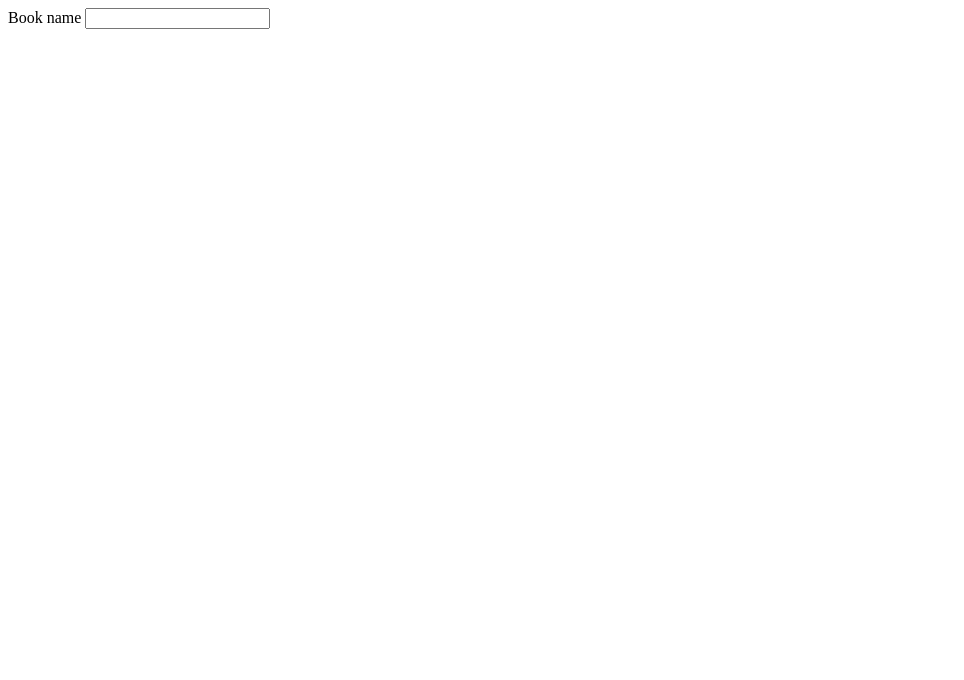
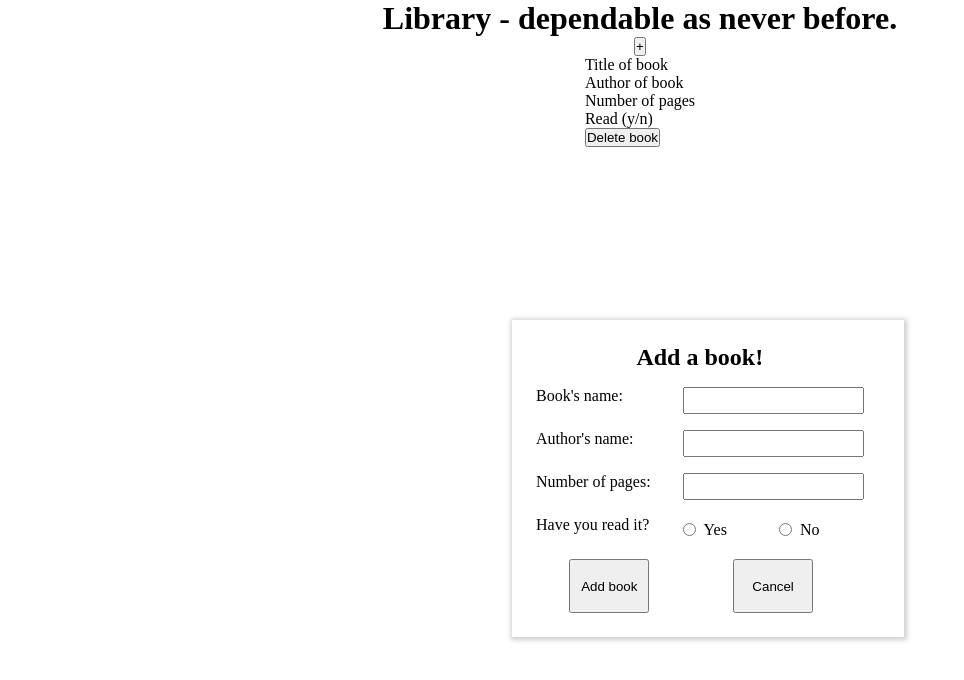
Before and after one commit to ktavean/Library, a plain HTML site: page index.html in a window 1280 px wide. Shown: the whole page, without its empty margins (0-964 px from the left). Drawn offline with Linux system fonts and the light colour scheme.

Commit message:
basic layout done

```diff
--- a/index.html
+++ b/index.html
@@ -7,9 +7,43 @@
         <title>Library</title>
     </head>
     <body>
-        <form id="bookForm">
-            <label for="bookName">Book name</label>
-            <input type="text" name="bookName" id="bookName">
-        </form>
+        <div id="container">
+            <header>
+                <h1>Library - dependable as never before.</h1>
+            </header>
+            <div id="content">
+                <div id="top-side">
+                    <button type="button" id="addBtn">+</button>
+                </div>
+                <form id="bookForm">
+                    <h2>Add a book!</h2>
+                    <label for="bookName">Book's name:</label>
+                    <input type="text" name="bookName" id="bookName">
+                    <label for="authorName">Author's name:</label>
+                    <input type="text" name="authorName" id="authorName">
+                    <label for="pages">Number of pages:</label>
+                    <input type="text" name="pages" id="pages">
+                    <label for="read">Have you read it?</label>
+                    <div id="radioRead">
+                        <input type="radio" name="read" id="read" value="yes"><label name="yes" for="read">Yes</label>
+                        <input type="radio" name="read" id="read" value="no"><label name="no" for="read">No</label>
+                    </div>
+                    <button type="button" id="submitBtn">Add book</button>
+                    <button type="button" id="cancelBtn">Cancel</button>
+                </form>
+                <div id="booksContent">
+                    <div id="bookCard">
+                        <p id="bookTitle">Title of book</p>
+                        <p id="bookAuthor">Author of book</p>
+                        <p id="bookPages">Number of pages</p>
+                        <p id="bookRead">Read (y/n)</p>
+                        <button type="button" id="delBtn">Delete book</button>
+                    </div>
+                </div>
+            </div>
+            <footer>
+
+            </footer>
+        </div>
     </body>
 </html>
--- a/style.css
+++ b/style.css
@@ -0,0 +1,62 @@
+* {
+    margin: 0;
+    padding: 0;
+    --box-shadow-style: 1px 1px 5px 2px rgba(0, 0, 0, 0.2);
+}
+
+#container {
+    height: 100vh;
+    width: 100%;
+    display: flex;
+    flex-direction: column;
+    align-items: center;
+}
+
+header {
+
+}
+
+#top-side {
+    display: flex;
+    justify-content: center;
+}
+
+#content form {
+    position: absolute;
+    top: 40%;
+    left: 40%;
+    display: grid;
+    grid-template-columns: repeat(2, 0.9fr);
+    grid-template-rows: repeat(5, 1fr) 2fr;
+    row-gap: 1rem;
+    box-shadow: var(--box-shadow-style);
+    padding: 1.5rem;
+}
+
+form h2 {
+    grid-column: span 2;
+    justify-self: center;
+}
+
+#radioRead {
+    grid-column: 2;
+    grid-row: 5;
+    display: flex;
+    gap: 0.5rem;
+    align-items: center;
+    justify-content: space-evenly;
+}
+
+#radioRead label {
+    margin-right: auto;
+}
+
+#submitBtn, #cancelBtn {
+    grid-row: 6;
+    justify-self: center;
+    align-self: stretch;
+}
+
+form button {
+    width: 5rem;
+}
```
